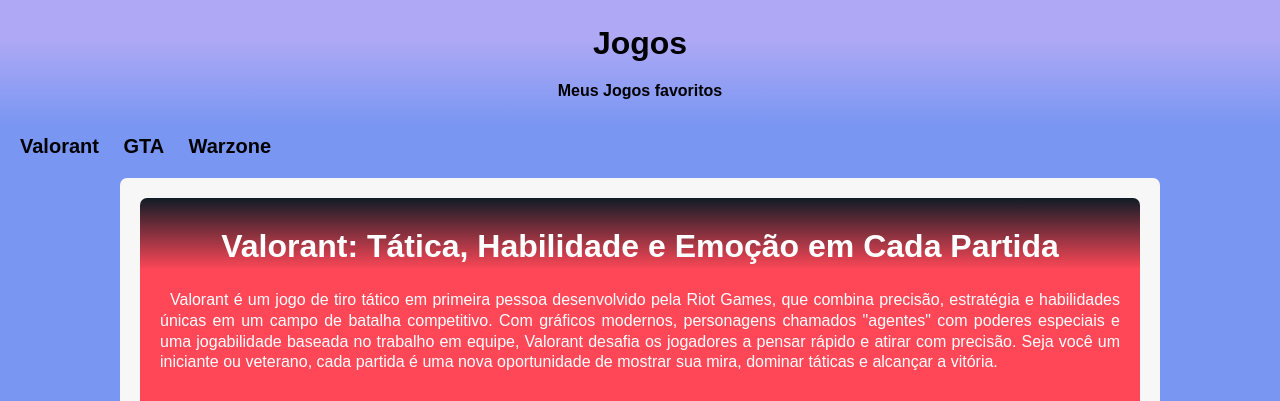
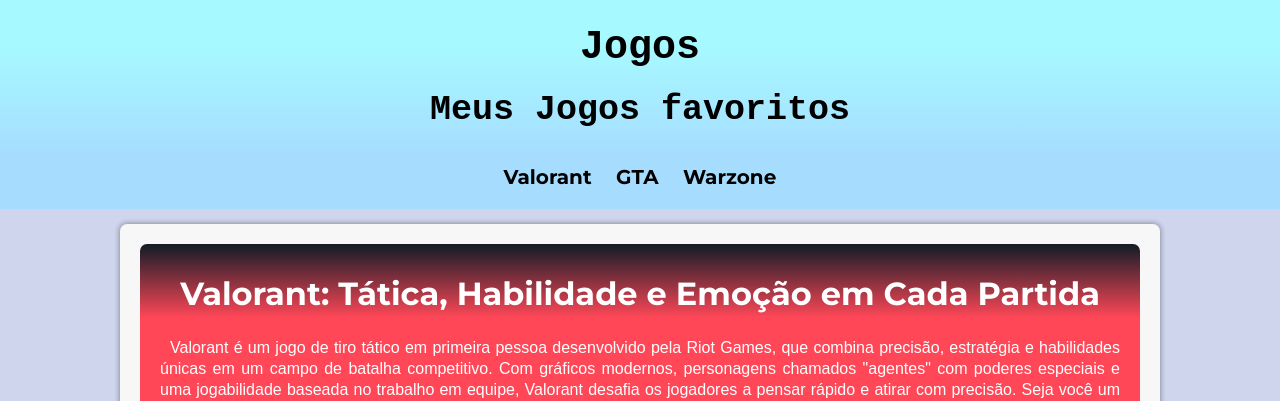
Before and after one commit to PauloGit00/projeto-jogos, a plain HTML site: page index.html in a window 1280 px wide. Shown: the top 401 px of the page. Drawn offline with Linux system fonts and the light colour scheme.

Commit message:
mudanças nas cores

```diff
--- a/style.css
+++ b/style.css
@@ -1,4 +1,6 @@
 @charset "UTF-8";
+
+@import url('https://fonts.googleapis.com/css2?family=Anton&family=Bebas+Neue&family=Montserrat:ital,wght@0,100..900;1,100..900&family=Oswald:wght@200..700&display=swap');
 
 * {
     margin: 0px;
@@ -16,35 +18,47 @@
     --cor07:#79e2f2a9;
 
     --cor08:rgb(8, 207, 8);
+
+    --cor09:#8d9dd36c;
+    --cor10:#A6F9FF;
+    --cor11:#A6DDFF;
 }
 
 body {
     font-family: Arial, Helvetica, sans-serif;
-    background-color: var(--cor05);
+    background-color: var(--cor09);
 }
 
 header {
-    background-image: linear-gradient(to bottom, var(--cor06)30%, var(--cor05));
+    background-image: linear-gradient(to bottom, var(--cor10)30%, var(--cor11));
     padding: 25px;
 }
 
 header h1 {
+    font-size: 40px;
+    text-decoration: bold;
     text-align: center;
+    font-family: 'Courier New', Courier, monospace;
     margin-bottom: 20px;
 }
 
 header p {
+    font-family: 'Courier New', Courier, monospace;
+    font-size: 35px;
     text-align: center;
     font-weight: bold;
 }
 
 .links {
-    background-color: var(--cor05);
+    padding-bottom: 15px;
+    text-align: center;
+    background-color: var(--cor11);
     padding: 10px;
     padding-bottom: 20px;
 }
 
 .links a {
+    font-family: "Montserrat", sans-serif;
     margin: 10px;
     font-size: 20px;
     font-weight: bold;
@@ -82,8 +96,15 @@ main {
     min-width: 350px;
     max-width: 1000px;
     margin: auto;
+    margin-top: 15px;
     padding: 20px;
     border-radius: 7px;
+    box-shadow: 0px 0px 5px 1px rgba(0, 0, 0, 0.315);
+}
+
+main h1 {
+    font-family: "montserrat";
+    font-style: normal;
 }
 
 .vava {
```
